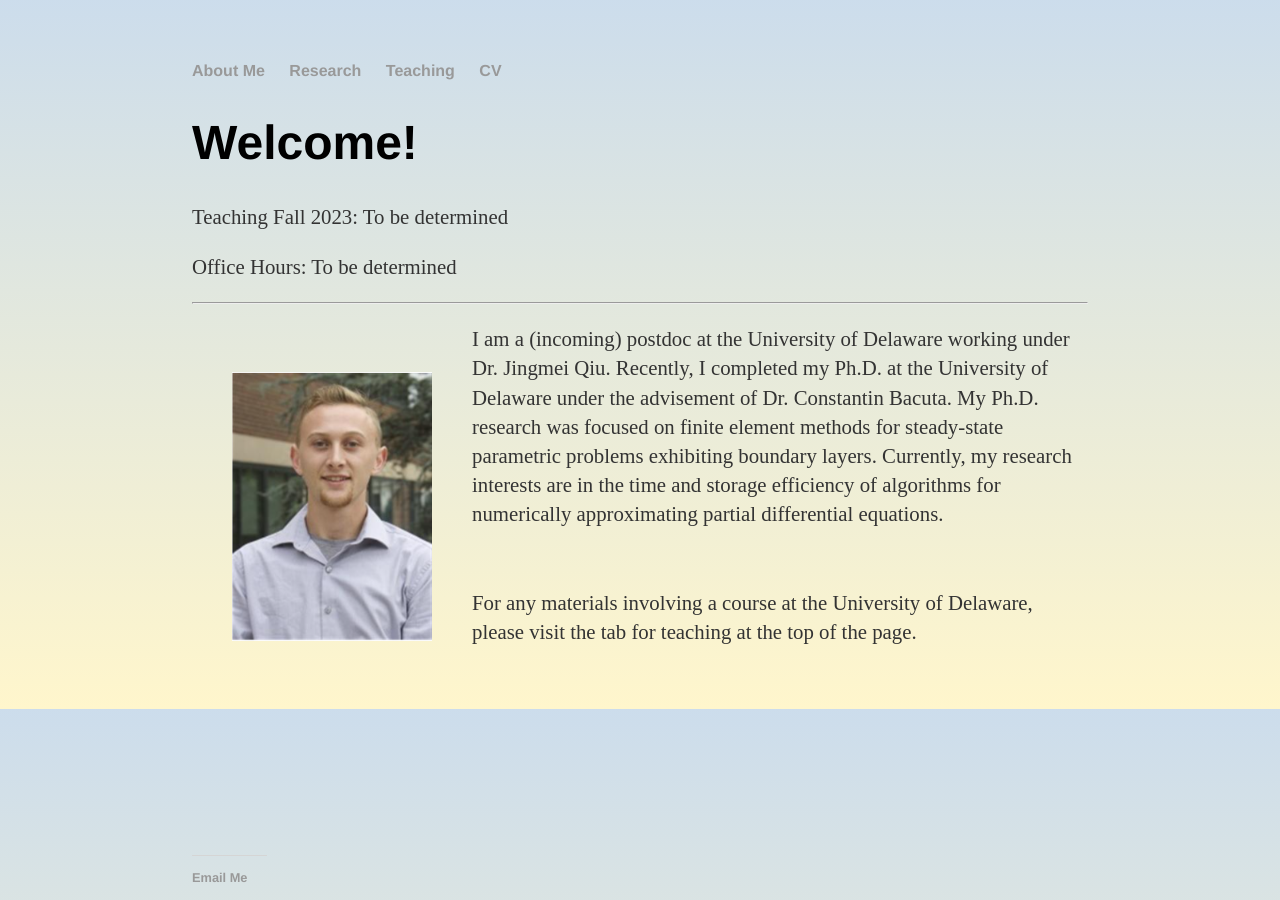
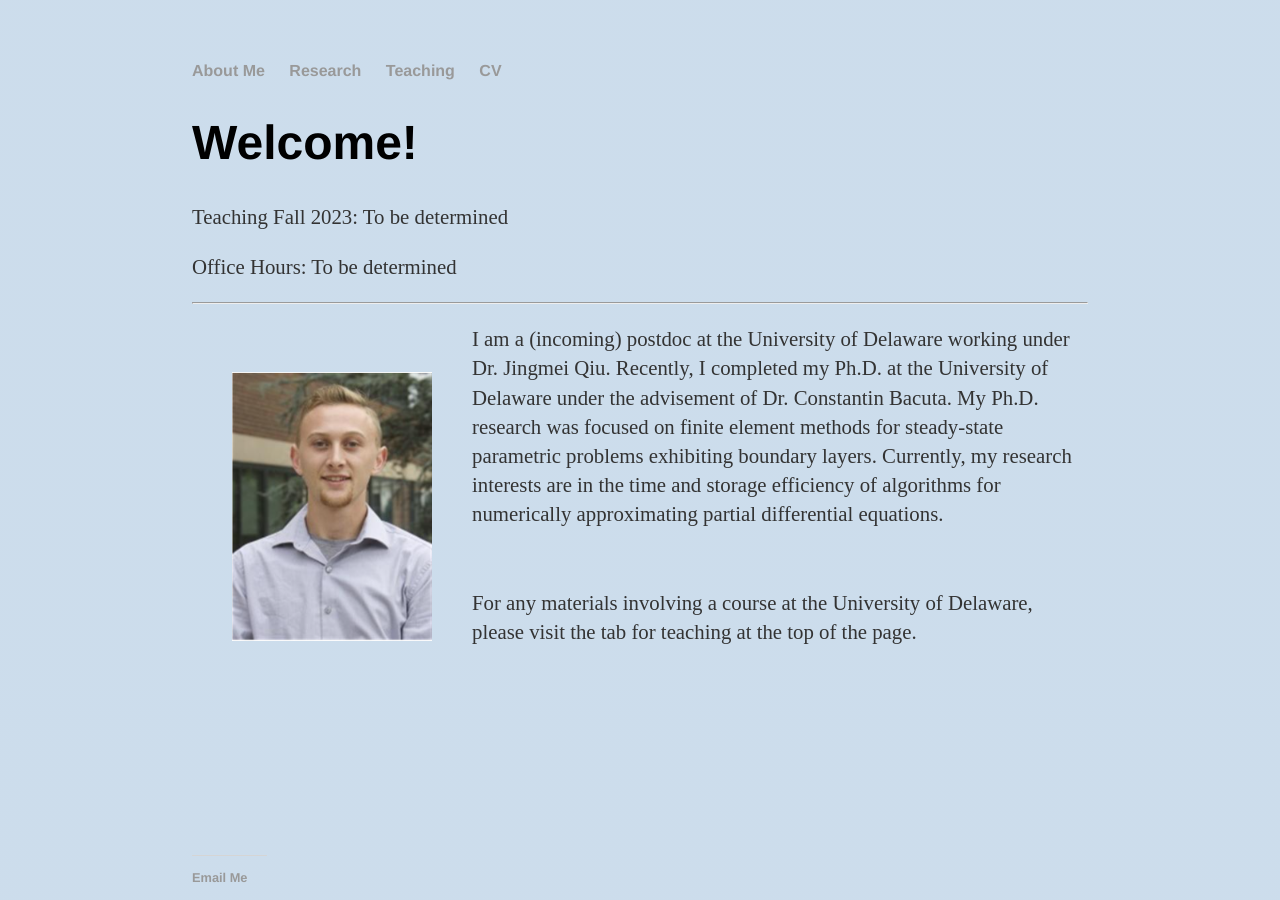
Before and after one commit to dhayes95/dhayes95.github.io, a Jekyll site: the page built from index.html, in a window 1280 px wide. Built offline with Jekyll 4.4.1, drawn with Linux system fonts in a browser that asks for light colours.

Commit message:
Update main.css

```diff
--- a/css/main.css
+++ b/css/main.css
@@ -1,7 +1,7 @@
 body {
     margin: 60px auto;
     width: 70%;
-    background-image: linear-gradient(to bottom, rgba(0,83,159,0.2), rgba(255,210,0,0.2));
+    background-image: linear-gradient(to bottom, rgba(0,83,159,0.2), rgba(0,83,159,0.2));
 }
 
 a { text-decoration: none; color: #999; }
```
